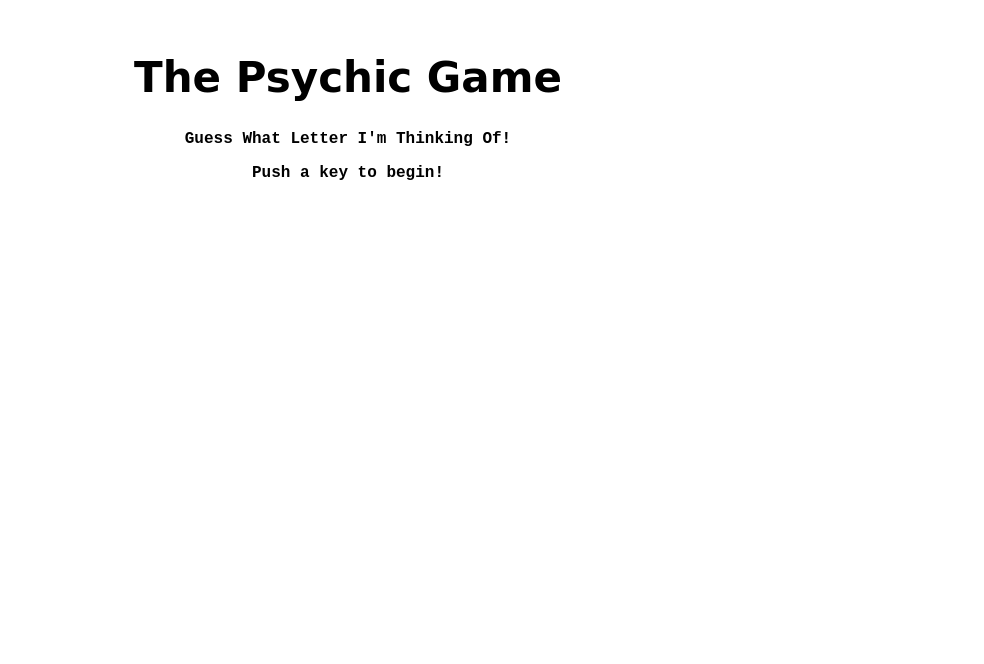
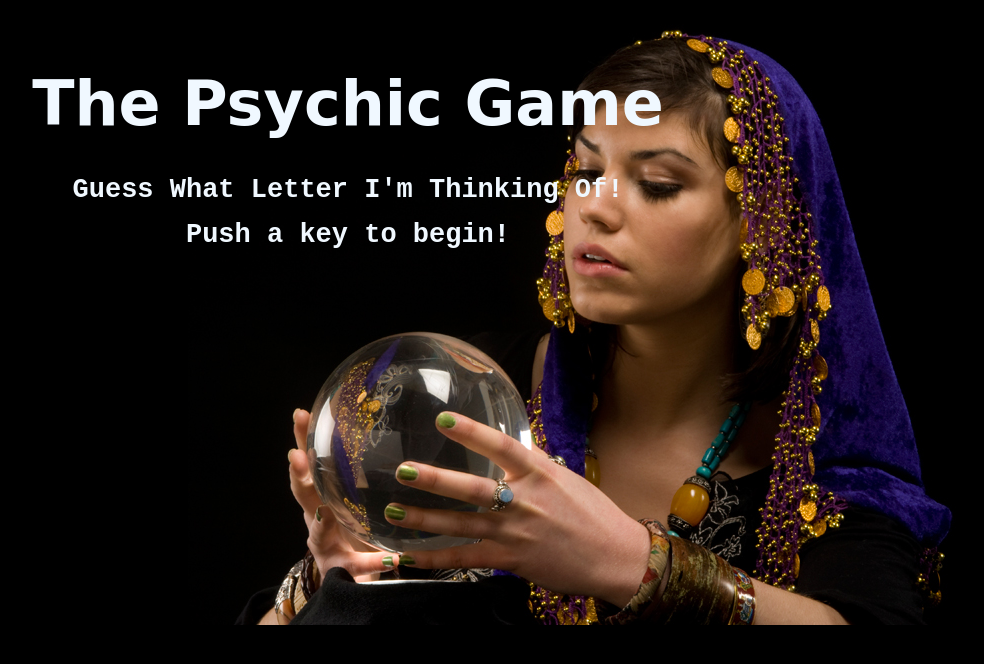
Before and after one commit to thomasbrown6/psychicGame, a plain HTML site: page index.html in a window 1280 px wide. Shown: the whole page, without its empty margins (292-1276 px from the left). Drawn offline with Linux system fonts and the light colour scheme.

Commit message:
changed background

```diff
--- a/assets/css/style.css
+++ b/assets/css/style.css
@@ -1,11 +1,15 @@
 body {
     text-align: center;
+    color: aliceblue;
+    background: url("../images/background.jpg"), black;
+    background-repeat: no-repeat;
+    background-position: right top;
 }
 
 h1 {
     font-weight: bold;
     font-family: 'Permanent Marker', cursive;
-    font-size: 42px;
+    font-size: 62px;
     text-align: center;
     padding-top: 25px;
 }
@@ -15,7 +19,7 @@ p, #game {
     font-family: 'Courier New', Courier, monospace;
     font-weight: bold;
     line-height: 8px;
-    font-size: 16px;
+    font-size: 27px;
     text-align: center;
     padding: 5px;
 }
```
Also changed, not shown: assets/images/background.jpg (added).
